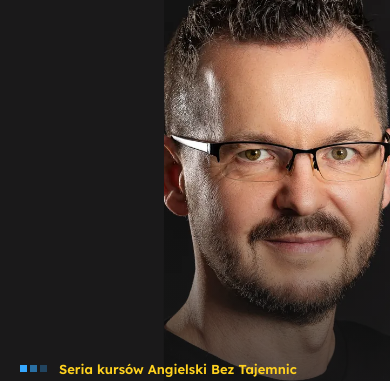
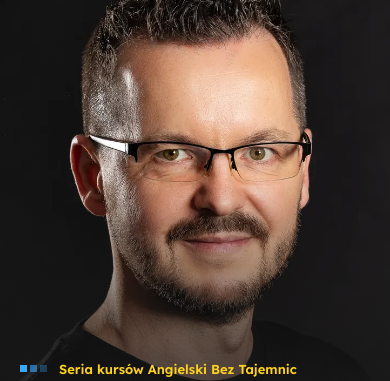
Before and after one commit to Disaster26/akademiakursow-koncepcja, a plain HTML site: page index.html in a window 390 px wide. Shown: the part 64-445 px from the top of the page. Drawn offline with nearby package versions, Linux system fonts and the light colour scheme.

Commit message:
Zdjecie na telefonie na cala szerokosc

```diff
--- a/index.html
+++ b/index.html
@@ -208,7 +208,7 @@ footer .dol{margin-top:40px;padding-top:22px;border-top:1px solid rgba(255,255,2
   body.open .burger span:nth-child(2){opacity:0}
   body.open .burger span:nth-child(3){transform:translateY(-8px) rotate(-45deg)}
   .hero{align-items:flex-end;min-height:100svh}
-  .hero picture{width:100%;height:64%;bottom:auto;right:0;aspect-ratio:auto}
+  .hero picture{width:100%;max-width:none;height:64%;bottom:auto;right:0;aspect-ratio:auto}
   .hero picture img{object-position:50% 18%}
   .hero picture::after{background:linear-gradient(0deg,var(--hero) 0%,rgba(22,22,22,.6) 26%,rgba(22,22,22,0) 55%)}
   .hero .wrap{padding-top:0;padding-bottom:44px}
```
